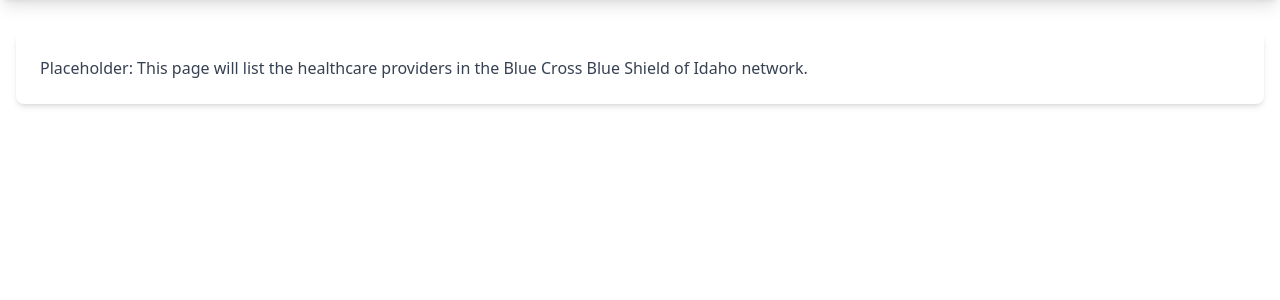
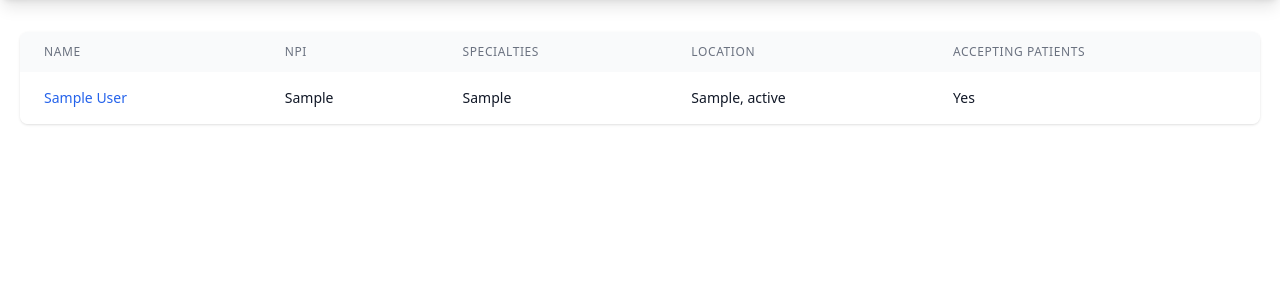
Before and after one commit to andrewfurman/IdahoProviders, a Flask app: page / in a window 1280 px wide. Shown: the part 64-364 px from the top of the page. Run offline with Flask 3, Linux system fonts and the light colour scheme; tables that the repository leaves empty hold one stand-in row (values such as "Sample post"); some libraries are stand-ins or nearby versions.

Commit message:
Assistant checkpoint: Add provider table with styling matching networks page
Assistant generated file changes:
- providers/templates/individual_providers.html: Add styled provider table matching networks

---

User prompt:

Can you update the individual provider's HTML page so that it has a table of all the individual providers?  Style the table the same as the listing of networks on the network's HTML page.

Replit-Commit-Author: Assistant
Replit-Commit-Session-Id: eb92528d-1df0-4956-bc89-6ea6bf3b78e0

```diff
--- a/providers/templates/individual_providers.html
+++ b/providers/templates/individual_providers.html
@@ -2,9 +2,30 @@
 {% extends "header.html" %}
 
 {% block content %}
-<div class="container mx-auto px-4 py-8">
-    <div class="bg-white rounded-lg shadow-md p-6">
-        <p class="text-gray-700">Placeholder: This page will list the healthcare providers in the Blue Cross Blue Shield of Idaho network.</p>
+<div class="py-8" style="padding-left: 20px; padding-right: 20px;">
+    <div class="w-full overflow-x-auto bg-white rounded-lg shadow">
+        <table class="min-w-full table-auto">
+            <thead class="bg-gray-50">
+                <tr>
+                    <th class="px-6 py-3 text-left text-xs font-medium text-gray-500 uppercase tracking-wider">Name</th>
+                    <th class="px-6 py-3 text-left text-xs font-medium text-gray-500 uppercase tracking-wider">NPI</th>
+                    <th class="px-6 py-3 text-left text-xs font-medium text-gray-500 uppercase tracking-wider">Specialties</th>
+                    <th class="px-6 py-3 text-left text-xs font-medium text-gray-500 uppercase tracking-wider">Location</th>
+                    <th class="px-6 py-3 text-left text-xs font-medium text-gray-500 uppercase tracking-wider">Accepting Patients</th>
+                </tr>
+            </thead>
+            <tbody class="bg-white divide-y divide-gray-200">
+                {% for provider in providers %}
+                <tr class="hover:bg-gray-50">
+                    <td class="px-6 py-4 whitespace-nowrap text-sm font-medium text-blue-600">{{ provider.first_name }} {{ provider.last_name }}</td>
+                    <td class="px-6 py-4 whitespace-nowrap text-sm text-gray-900">{{ provider.npi }}</td>
+                    <td class="px-6 py-4 whitespace-nowrap text-sm text-gray-900">{{ provider.specialties }}</td>
+                    <td class="px-6 py-4 whitespace-nowrap text-sm text-gray-900">{{ provider.city }}, {{ provider.state }}</td>
+                    <td class="px-6 py-4 whitespace-nowrap text-sm text-gray-900">{{ 'Yes' if provider.accepting_new_patients else 'No' }}</td>
+                </tr>
+                {% endfor %}
+            </tbody>
+        </table>
     </div>
 </div>
 {% endblock %}
```
